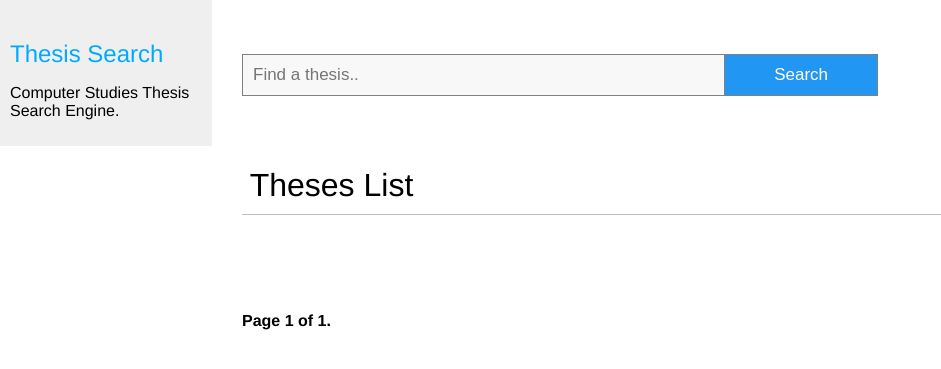
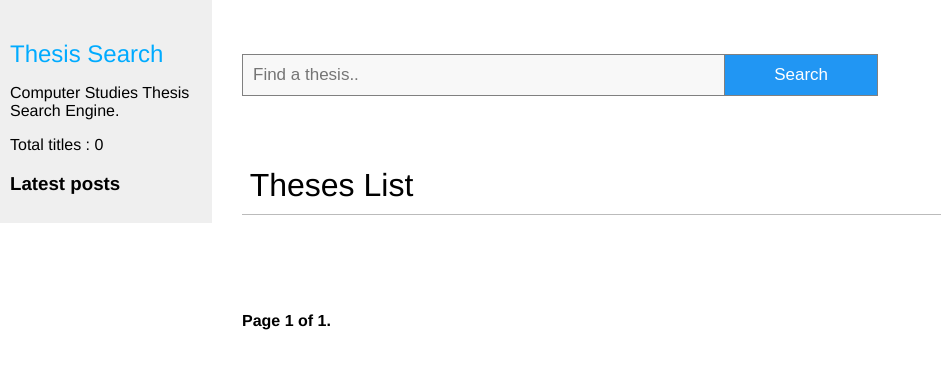
Before and after one commit to rcdosado/searchthesis, a Django app: page /search/ in a window 1280 px wide. Shown: the top 369 px of the page, without its empty margins (0-941 px from the left). Run offline with Django 3.2, Linux system fonts and the light colour scheme; data that the repository does not hold is empty.

Commit message:
add feature to display total number of theses, and latest theses

```diff
--- a/search/static/css/main.css
+++ b/search/static/css/main.css
@@ -132,6 +132,12 @@ form.search::after {
     clear:both;
     padding-left:10px;
 }
+#latest-posts{
+  padding-left:20px;
+}
+/*
+  similar thesis design
+*/
 .similar-thesis{
   margin-left:15px;
 }
--- a/search/templates/search/base.html
+++ b/search/templates/search/base.html
@@ -1,3 +1,4 @@
+{% load thesis_tags %}
 {% load static %}
 <!DOCTYPE html>
 <html lang="en">
@@ -12,6 +13,9 @@
     <div id="sidebar">
         <h2><a href="{% url 'thesis-search:thesis_list' %}">Thesis Search</a></h2>
             <p>Computer Studies Thesis </br>Search Engine.</p>
+            <p>Total titles : {% total_posts %}</p>
+        <h3>Latest posts</h3>
+        {% show_latest_posts 3 %}
     </div>
     <div id="content">
         {% block content %}
--- /dev/null
+++ b/search/templates/search/post/latest_posts.html
@@ -0,0 +1,7 @@
+<ul id="latest-posts">
+	{% for thesis in latest_posts %}
+	<li>
+		<a href="{{ thesis.get_absolute_url }}">{{ thesis.title }}</a>
+	</li>
+	{% endfor %}
+</ul>
--- /dev/null
+++ b/search/templatetags/thesis_tags.py
@@ -0,0 +1,15 @@
+from django import template
+from ..models import Thesis
+
+
+register = template.Library()
+
+
+@register.simple_tag
+def total_posts():
+	return Thesis.published.count()
+
+@register.inclusion_tag('search/post/latest_posts.html')
+def show_latest_posts(count=5):
+	latest_posts = Thesis.published.order_by('-publish')[:count]
+	return {'latest_posts': latest_posts}
```
Also changed, not shown: search/templatetags/__init__.py (added).
